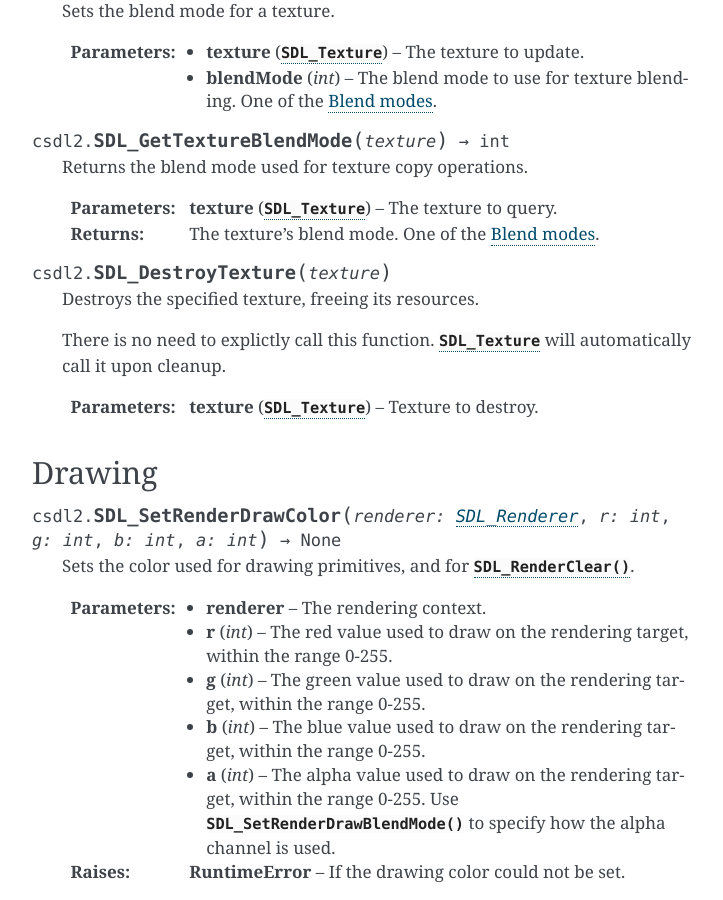
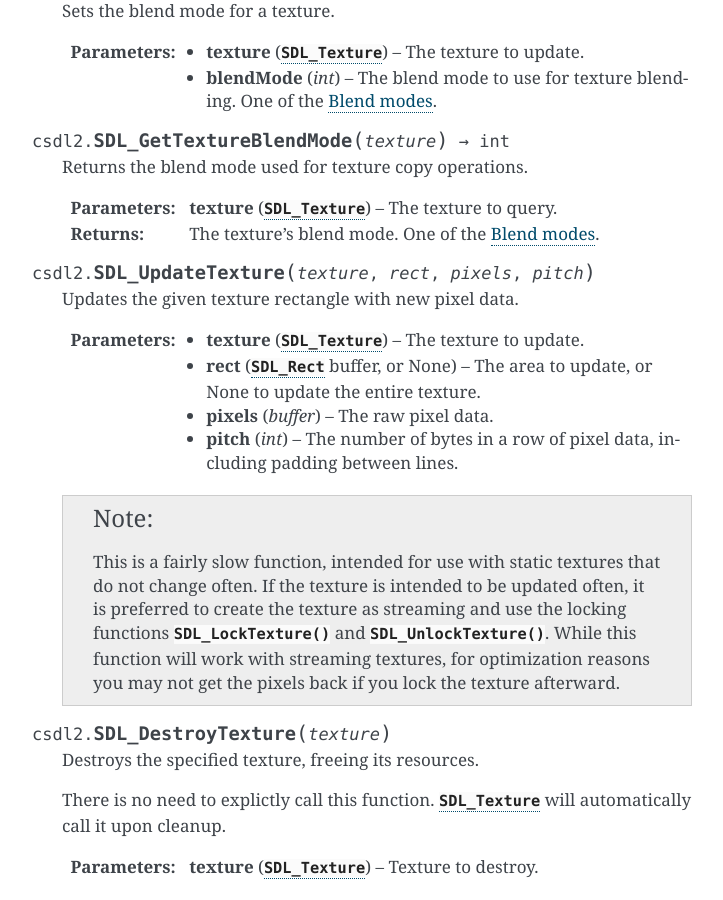
Before and after one commit to pyokagan/pycsdl2, a Sphinx documentation site: the page built from docs/api/render.rst, in a window 1280 px wide and 900 px high, scrolled down 3869 px. Shown: the whole window, without its empty margins (388-1111 px from the left). Built offline with Sphinx 7.4.7, drawn with Linux system fonts in a browser that asks for light colours.

Commit message:
render: implement SDL_UpdateTexture()

```diff
--- a/docs/api/render.rst
+++ b/docs/api/render.rst
@@ -199,6 +199,28 @@ Textures
    :type texture: :class:`SDL_Texture`
    :returns: The texture's blend mode. One of the :ref:`blend-modes`.
 
+.. function:: SDL_UpdateTexture(texture, rect, pixels, pitch)
+
+   Updates the given texture rectangle with new pixel data.
+
+   :param texture: The texture to update.
+   :type texture: :class:`SDL_Texture`
+   :param rect: The area to update, or None to update the entire texture.
+   :type rect: :class:`SDL_Rect` buffer, or None
+   :param buffer pixels: The raw pixel data.
+   :param int pitch: The number of bytes in a row of pixel data, including
+                     padding between lines.
+
+   .. note::
+
+      This is a fairly slow function, intended for use with static textures
+      that do not change often.  If the texture is intended to be updated
+      often, it is preferred to create the texture as streaming and use the
+      locking functions :func:`SDL_LockTexture` and :func:`SDL_UnlockTexture`.
+      While this function will work with streaming textures, for optimization
+      reasons you may not get the pixels back if you lock the texture
+      afterward.
+
 .. function:: SDL_DestroyTexture(texture)
 
    Destroys the specified texture, freeing its resources.
```
Also changed, not shown: 4 other files.
